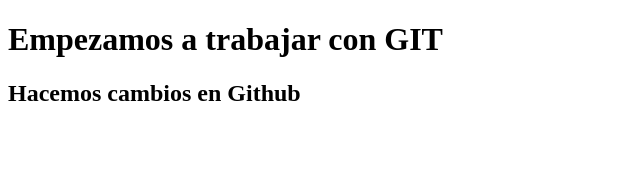
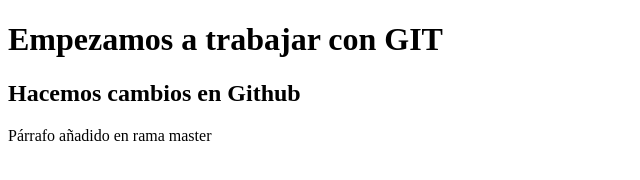
Before and after one commit to PericoSG/control_versiones2, a plain HTML site: page index.html in a window 1280 px wide. Shown: the whole page, without its empty margins (0-640 px from the left). Drawn offline with Linux system fonts and the light colour scheme.

Commit message:
Añadimos parrafo en rama master

```diff
--- a/index.html
+++ b/index.html
@@ -8,5 +8,6 @@
 <body>
     <h1>Empezamos a trabajar con GIT</h1>
     <h2>Hacemos cambios en Github</h2>
+    <p>Párrafo añadido en rama master</p>
 </body>
 </html>
```
